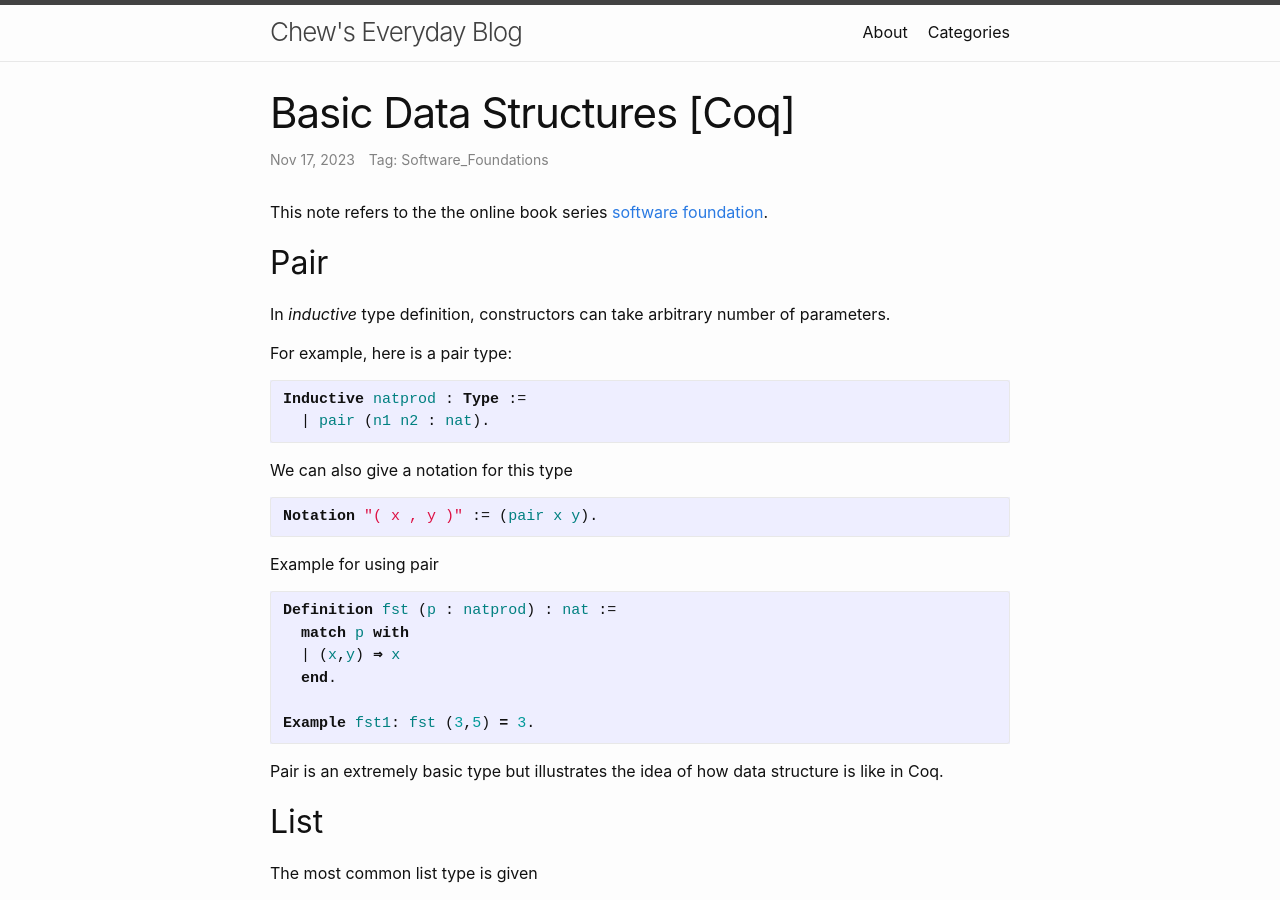
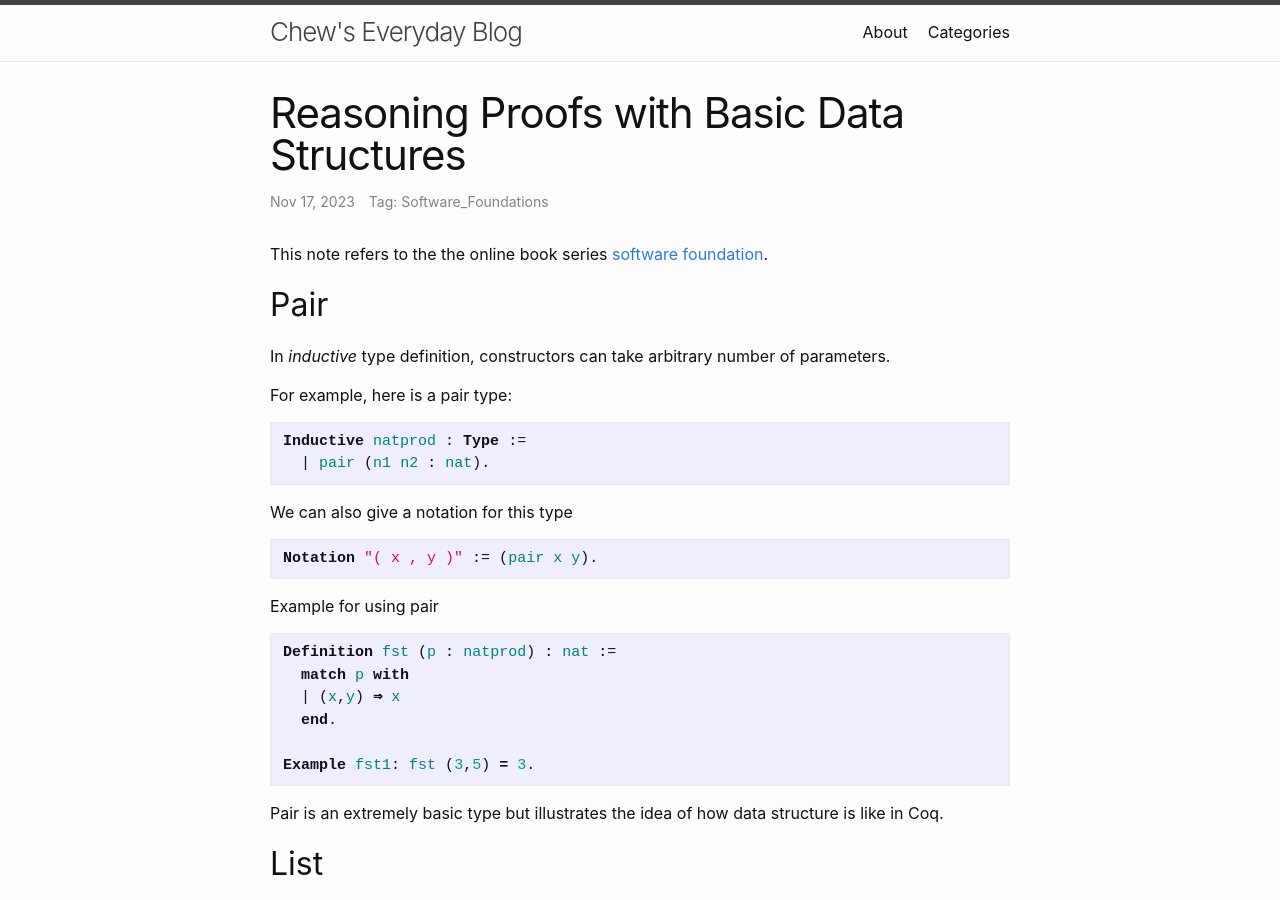
Before and after one commit to ZCLuuuu/zcluuuu.github.io, a Jekyll site: the page built from _posts/2023-11-17-Data-Structure-Coq.md, in a window 1280 px wide and 900 px high. Built offline with Jekyll 4.4.1, drawn with Linux system fonts in a browser that asks for light colours.

Commit message:
fix: title

```diff
--- a/_posts/2023-11-17-Data-Structure-Coq.md
+++ b/_posts/2023-11-17-Data-Structure-Coq.md
@@ -1,6 +1,6 @@
 ---
 layout: post
-title:  "Basic Data Structures [Coq]"
+title:  "Reasoning Proofs with Basic Data Structures"
 categories: [Software_Foundations]
 description: Pair, List, Map, Options
 ---
```
